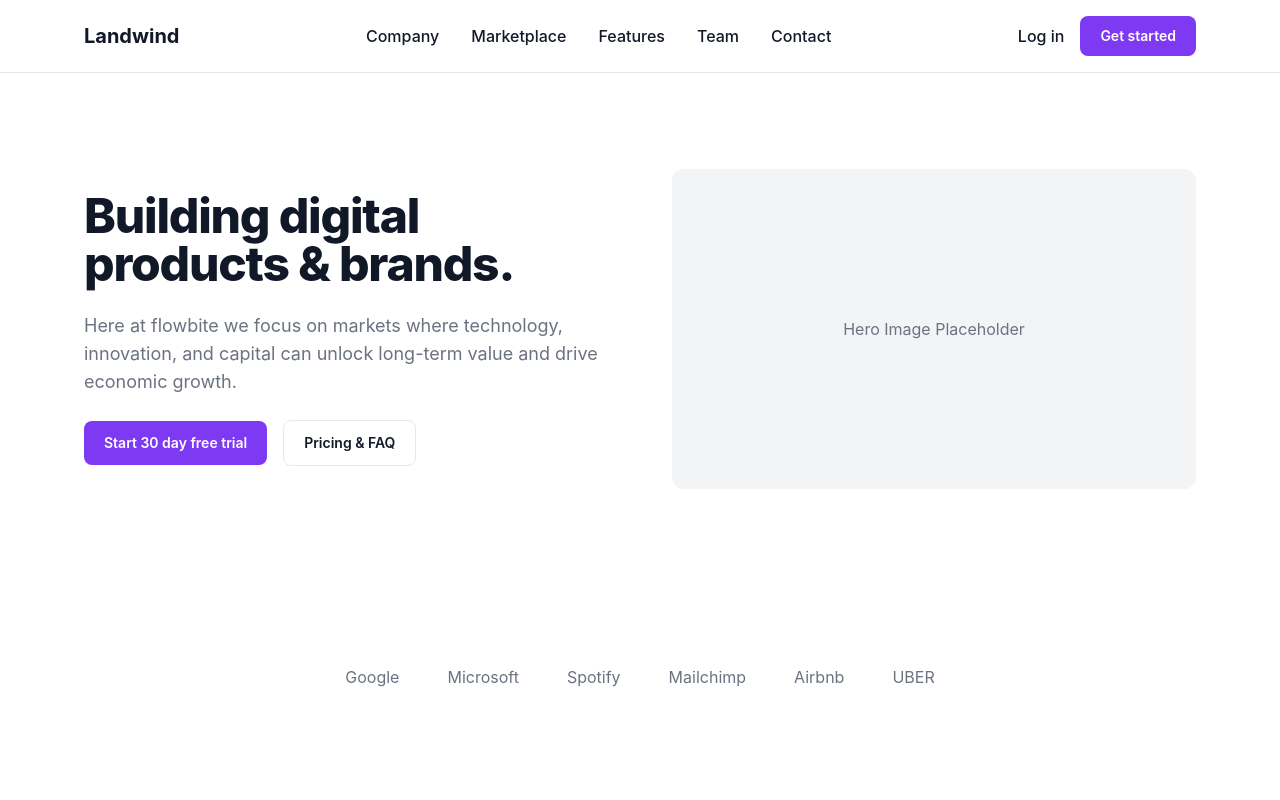
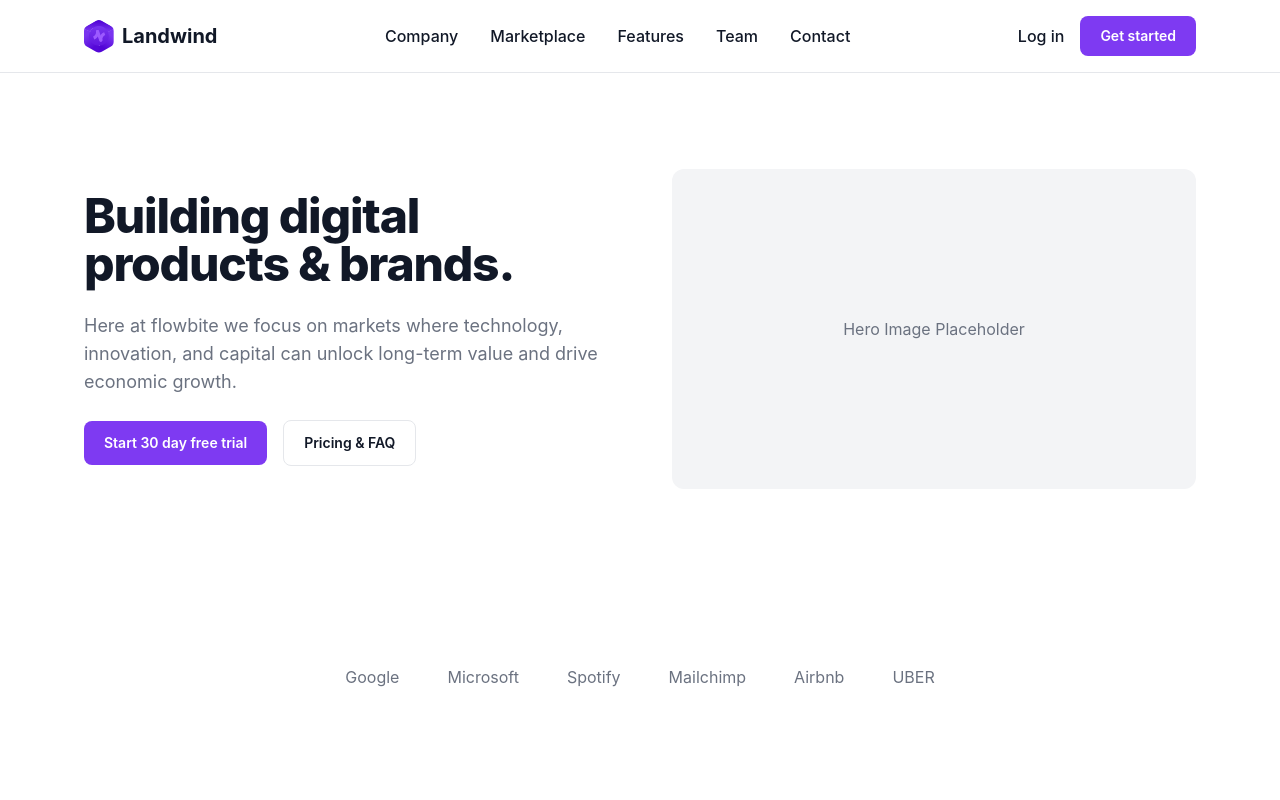
Before and after one commit to hiepphuc/tkw-2351050138-phuc, a website: page index.html in a window 1280 px wide. Shown: the top 800 px of the page. Drawn offline with nearby package versions, Linux system fonts and the light colour scheme; files that its build step writes are made by us from their sources.

Commit message:
update: logo landwind

```diff
--- a/index.html
+++ b/index.html
@@ -12,7 +12,40 @@
   <header class="border-b border-line">
     <nav aria-label="Điều hướng chính" class="mx-auto flex w-full max-w-6xl items-center justify-between px-5 py-4">
       <a href="/" class="flex items-center gap-2 font-display text-xl font-bold">
-        <!-- [CHÈN SVG LOGO LANDWIND VÀO ĐÂY] -->
+        <!-- logo landwind -->
+        <svg width="30" height="33" viewBox="0 0 30 33" fill="none" xmlns="http://www.w3.org/2000/svg">
+          <mask id="mask0_1_16014" style="mask-type:alpha" maskUnits="userSpaceOnUse" x="0" y="0" width="30" height="33">
+          <path d="M12.0589 0.756205C13.8053 -0.252068 15.9569 -0.252069 17.7033 0.756204L26.94 6.08901C28.6864 7.09728 29.7622 8.96065 29.7622 10.9772V21.6428C29.7622 23.6594 28.6864 25.5227 26.94 26.531L17.7033 31.8638C15.9569 32.8721 13.8053 32.8721 12.0589 31.8638L2.8222 26.531C1.07582 25.5227 0 23.6594 0 21.6428V10.9772C0 8.96065 1.07582 7.09728 2.8222 6.08901L12.0589 0.756205Z" fill="#C4C4C4"/>
+          </mask>
+          <g mask="url(#mask0_1_16014)">
+          <path d="M14.8768 -1.15405L31.1887 8.26358L22.9338 12.7083L19.5241 10.8485L16.4243 11.1585L8.67486 8.36867L6.815 10.8485L5.88507 12.0884L4.02521 10.8485L-1.43499 8.26358L14.8768 -1.15405Z" fill="url(#paint0_linear_1_16014)"/>
+          <path d="M-0.12854 8.39708L6.19935 11.4657L9.91908 20.455L9.91908 20.765L11.159 22.3149L16.7386 26.6546L14.8806 34.3936L-0.12854 25.7281L-0.12854 8.39708Z" fill="url(#paint1_linear_1_16014)"/>
+          <path d="M19.8341 20.7643L23.8638 12.085L29.886 8.39874L29.886 25.7298L14.8769 34.3953L14.5645 26.6539L19.8341 20.7643Z" fill="url(#paint2_linear_1_16014)"/>
+          <path d="M14.8762 5.89282C12.3114 5.89282 9.97404 6.8663 8.21317 8.4639L9.64274 20.7716C10.0337 20.9521 12.2758 21.7017 12.7064 21.7017H15.8062C16.354 21.7017 20.1459 20.5339 20.1459 21.0817L19.8359 19.7797C19.8359 20.3275 19.3918 20.7716 18.844 20.7716H10.9085C10.3607 20.7716 9.91661 20.3275 9.91661 19.7797V14.9777C9.91661 14.5471 9.82317 14.1217 9.64274 13.7306L8.21317 8.4639C6.61557 10.2247 4.95697 13.2473 4.95697 15.8121C4.95697 21.2904 9.39793 25.7314 14.8762 25.7314C20.3546 25.7314 24.7955 21.2904 24.7955 15.8121C24.7955 10.3338 20.3546 5.89282 14.8762 5.89282Z" fill="url(#paint3_linear_1_16014)"/>
+          <path d="M13.0393 10.033C13.2582 9.94848 13.4926 9.91531 13.7245 9.93599C13.9565 9.95666 14.1799 10.0306 14.378 10.1523C14.5761 10.274 14.7436 10.4402 14.8678 10.6383C14.992 10.8365 15.0697 11.0613 15.0949 11.2958C15.275 12.9858 14.8955 14.6968 14.0159 16.1605C13.1364 17.6241 11.8065 18.7575 10.2351 19.3827L9.12304 16.5074C10.0617 16.1335 10.8568 15.4575 11.3845 14.5845C11.9123 13.7115 12.1433 12.6905 12.0414 11.6802C12.0043 11.3352 12.0821 10.9859 12.2623 10.6875C12.4426 10.3891 12.7151 10.1587 13.0366 10.0329L13.0393 10.033Z" fill="#9C5AFF"/>
+          <path d="M13.0265 10.0378C12.6466 10.1891 12.3394 10.4863 12.1723 10.864C12.0052 11.2416 11.9919 11.6689 12.1354 12.0518L15.3854 20.7186C15.5291 21.1015 15.8177 21.4085 16.1879 21.5723C16.558 21.7361 16.9794 21.7432 17.3593 21.592C17.5475 21.5172 17.7198 21.4057 17.8664 21.264C18.0131 21.1223 18.1311 20.953 18.2139 20.766C18.2967 20.579 18.3425 20.3778 18.3488 20.1739C18.355 19.9701 18.3216 19.7676 18.2504 19.578L15.0004 10.9112C14.9294 10.7215 14.822 10.5485 14.6843 10.4019C14.5466 10.2554 14.3814 10.1382 14.1981 10.0571C14.0148 9.97601 13.817 9.93255 13.6159 9.92923C13.4149 9.92591 13.2146 9.96279 13.0265 10.0378Z" fill="#9C5AFF"/>
+          <path d="M17.345 21.5942C17.1261 21.6787 16.8918 21.712 16.6599 21.6913C16.428 21.6707 16.2046 21.5968 16.0065 21.4752C15.8084 21.3536 15.6409 21.1874 15.5167 20.9893C15.3925 20.7913 15.3148 20.5665 15.2896 20.332C15.1096 18.642 15.4892 16.931 16.3687 15.4673C17.2482 14.0036 18.5779 12.87 20.1491 12.2444L21.2613 15.1209C20.3226 15.4948 19.5275 16.1708 18.9998 17.0438C18.472 17.9167 18.241 18.9378 18.3429 19.9481C18.3795 20.2932 18.3011 20.6425 18.1204 20.9407C17.9396 21.2389 17.6667 21.4688 17.345 21.5942Z" fill="#9C5AFF"/>
+          </g>
+          <defs>
+          <linearGradient id="paint0_linear_1_16014" x1="14.5644" y1="0.309258" x2="14.2819" y2="11.6316" gradientUnits="userSpaceOnUse">
+          <stop stop-color="#4E00D3"/>
+          <stop offset="1" stop-color="#7A36F0"/>
+          </linearGradient>
+          <linearGradient id="paint1_linear_1_16014" x1="14.8787" y1="23.2448" x2="5.90309" y2="12.4831" gradientUnits="userSpaceOnUse">
+          <stop stop-color="#5508D8"/>
+          <stop offset="1" stop-color="#7935EF"/>
+          </linearGradient>
+          <linearGradient id="paint2_linear_1_16014" x1="14.8744" y1="24.484" x2="23.4474" y2="13.0249" gradientUnits="userSpaceOnUse">
+          <stop stop-color="#5205D6"/>
+          <stop offset="1" stop-color="#7A35F0"/>
+          </linearGradient>
+          <linearGradient id="paint3_linear_1_16014" x1="14.8762" y1="5.89282" x2="14.8762" y2="25.7314" gradientUnits="userSpaceOnUse">
+          <stop stop-color="#7935EF"/>
+          <stop offset="1" stop-color="#6117E0"/>
+          </linearGradient>
+          </defs>
+        </svg>
+
 
         Landwind
       </a>
```
